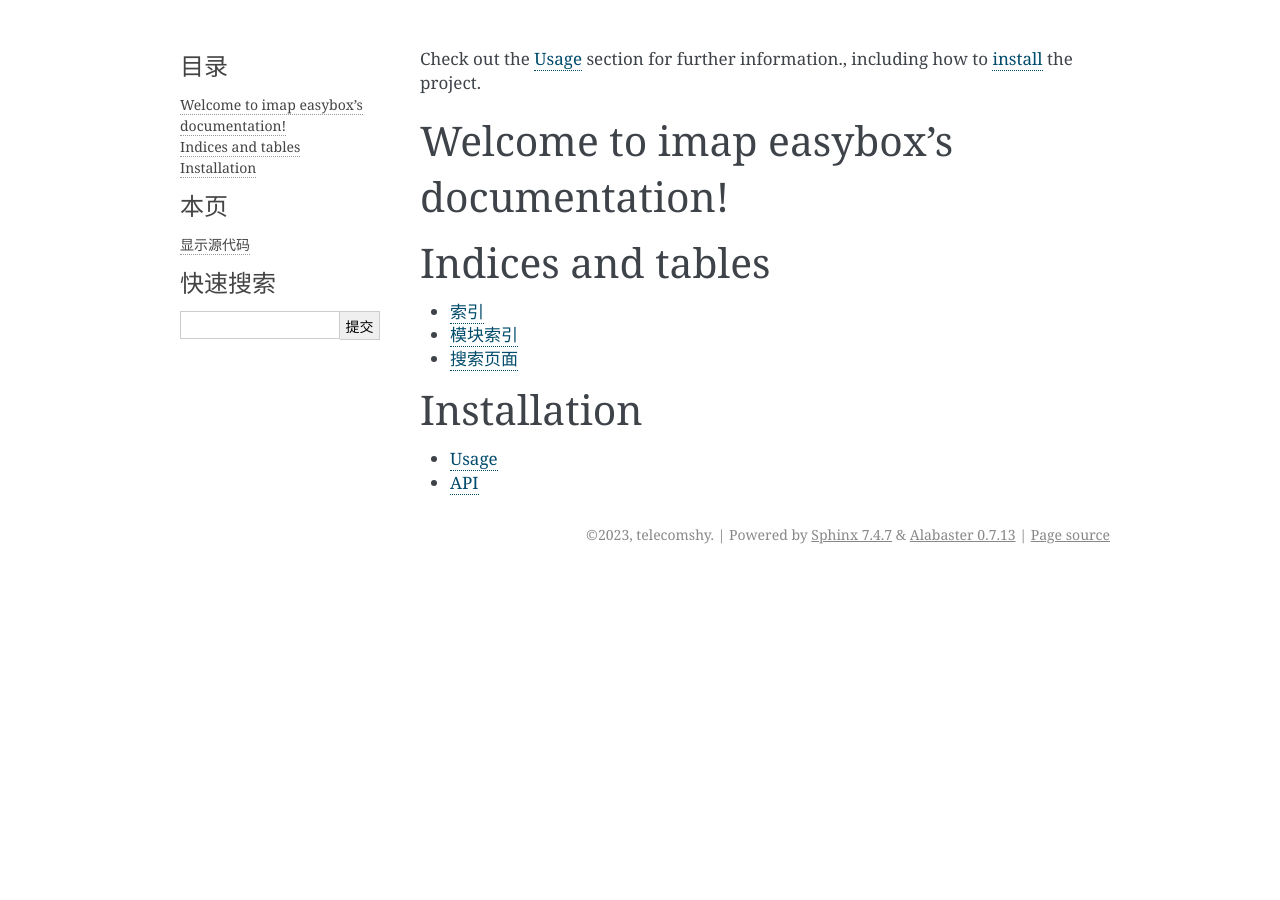
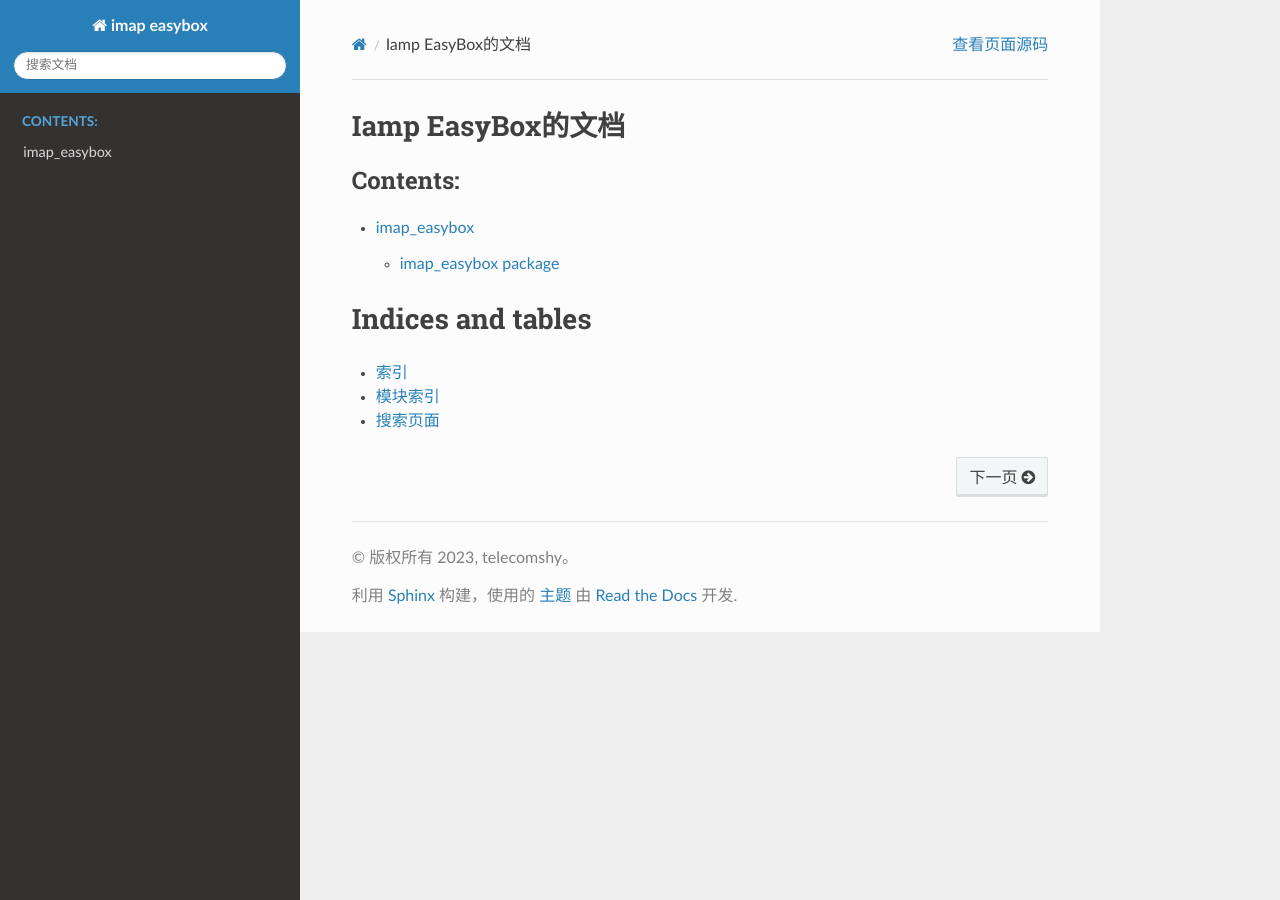
Before and after one commit to telecomshy/imap-easybox, a Sphinx documentation site: the page built from docs/source/index.rst, in a window 1280 px wide. Built offline with Sphinx 7.4.7 and the Read the Docs theme 2.0.0, drawn with Linux system fonts in a browser that asks for light colours.

Commit message:
update docs

```diff
--- a/docs/source/api.rst
+++ /dev/null
@@ -1,4 +0,0 @@
-API
-===
-
-.. automodule:: imap_easybox.server
--- a/docs/source/conf.py
+++ b/docs/source/conf.py
@@ -5,6 +5,7 @@
 
 # -- Project information -----------------------------------------------------
 # https://www.sphinx-doc.org/en/master/usage/configuration.html#project-information
+
 import pathlib
 import sys
 sys.path.insert(0, pathlib.Path(__file__).parents[2].resolve().as_posix())
@@ -30,5 +31,6 @@ language = 'zh_CN'
 # -- Options for HTML output -------------------------------------------------
 # https://www.sphinx-doc.org/en/master/usage/configuration.html#options-for-html-output
 
-html_theme = 'alabaster'
+# html_theme = 'alabaster'
+html_theme = 'sphinx_rtd_theme'
 html_static_path = ['_static']
--- a/docs/source/generated/imap_easybox.rst
+++ /dev/null
@@ -1,4 +0,0 @@
-imap\_easybox
-=============
-
-.. automodule:: imap_easybox
--- a/docs/source/index.rst
+++ b/docs/source/index.rst
@@ -1,19 +1,16 @@
 .. imap easybox documentation master file, created by
-   sphinx-quickstart on Mon Sep 11 16:26:24 2023.
+   sphinx-quickstart on Mon Sep 11 21:50:45 2023.
    You can adapt this file completely to your liking, but it should at least
    contain the root `toctree` directive.
 
-Check out the :doc:`usage` section for further information., including how to
-:ref:`install <installation>` the project.
-
-Welcome to imap easybox's documentation!
+Iamp EasyBox的文档
 ========================================
 
 .. toctree::
    :maxdepth: 2
    :caption: Contents:
 
-
+   modules
 
 Indices and tables
 ==================
@@ -21,13 +18,3 @@ Indices and tables
 * :ref:`genindex`
 * :ref:`modindex`
 * :ref:`search`
-
-
-Installation
-==================
-
-.. toctree::
-   :maxdepth: 1
-
-   usage
-   api
--- /dev/null
+++ b/docs/source/modules.rst
@@ -0,0 +1,7 @@
+imap_easybox
+============
+
+.. toctree::
+   :maxdepth: 4
+
+   imap_easybox
```
Also changed, not shown: docs/source/imap_easybox.rst (added, +45 -0 lines), docs/source/usage.rst (deleted, +0 -16 lines), 1 other file.
